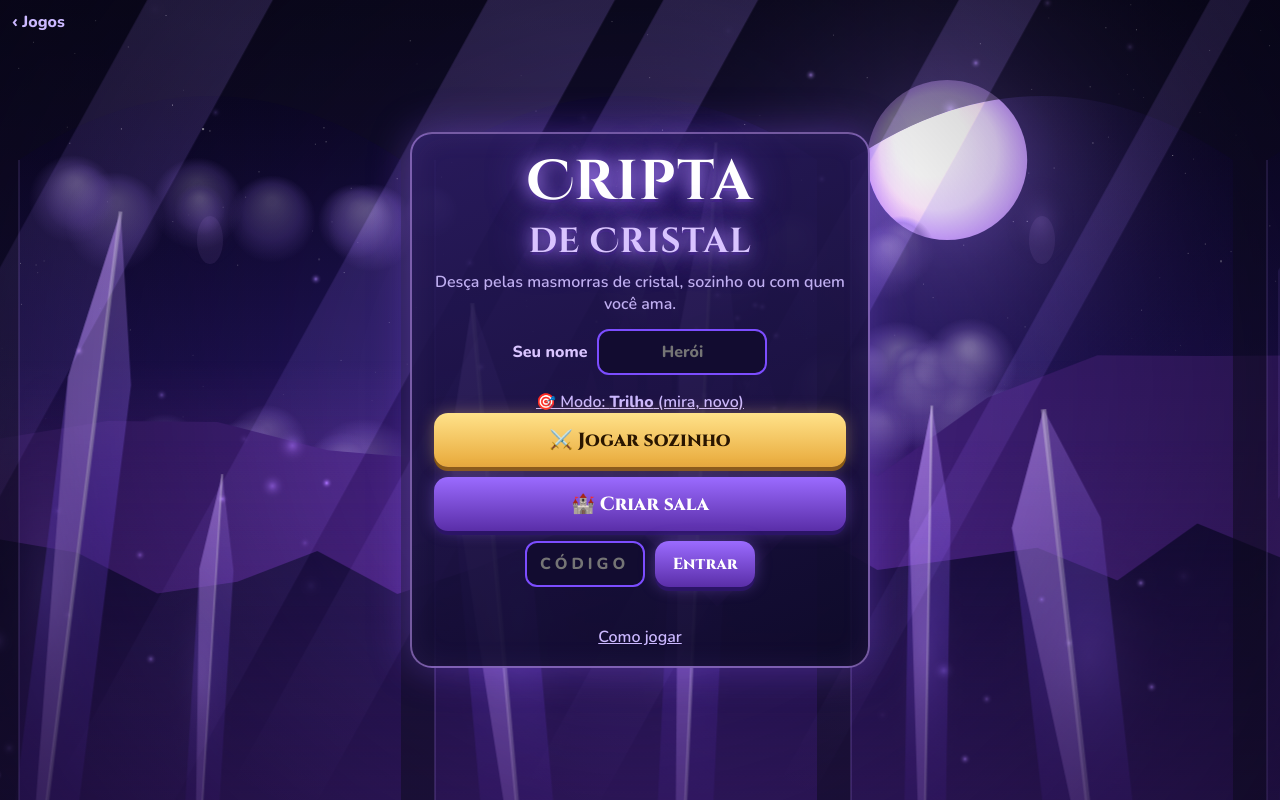
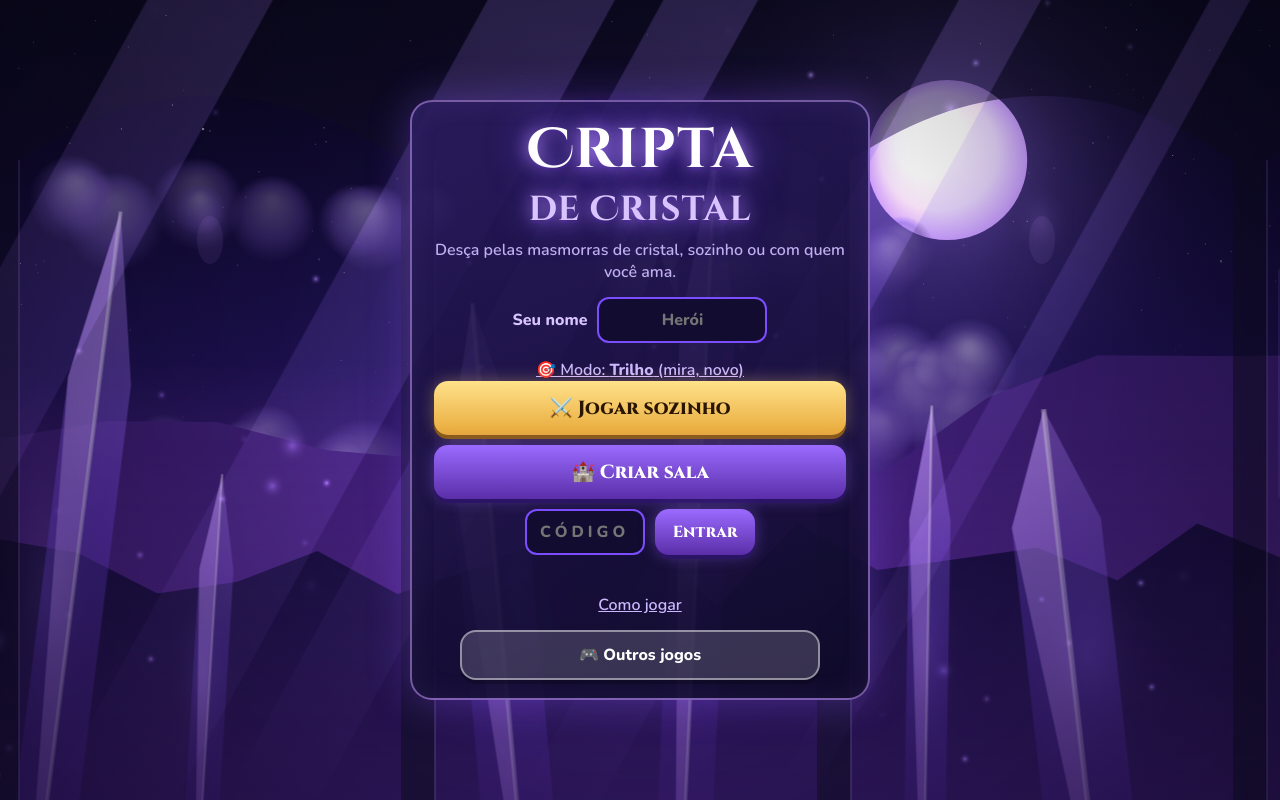
Before and after one commit to justletmein2/cripta-de-cristal, a plain HTML site: page public/index.html in a window 1280 px wide. Drawn offline with nearby package versions, Linux system fonts and the light colour scheme; animation ran at ten frames a second.

Commit message:
Menu principal: botão 'Outros jogos' pra voltar ao portal
Co-Authored-By: Claude Opus 5.5 <noreply@anthropic.com>
Claude-Session: https://claude.ai/code/session_01Vvd91Xi6SbDnBdJZp3ecd7

```diff
--- a/public/index.html
+++ b/public/index.html
@@ -32,8 +32,8 @@
     </div>
     <p id="erroInicio" class="erro"></p>
     <button class="link" id="bComo">Como jogar</button>
+    <a class="voltarHub" href="../">🎮 Outros jogos</a>
   </div>
-  <a class="voltarPortal" href="../">‹ Jogos</a>
 </section>
 
 <!-- ===== ESCOLHA DO HERÓI ===== -->
--- a/public/style.css
+++ b/public/style.css
@@ -117,3 +117,10 @@ body.touch .toque { display: block; }
 /* modo trilho: sem joystick nem botões de ação (o jogo é no dedo, direto na tela) */
 body.trilho #toque { display: none !important; }
 #bModo { margin-top: 4px; }
+
+/* botão de voltar pro hub (portal com todos os jogos) */
+.voltarHub { display: flex; align-items: center; justify-content: center; gap: 8px; width: 100%; max-width: 360px; margin: 14px auto 0;
+  padding: 12px 16px; border-radius: 16px; font: inherit; font-weight: 800; font-size: 16px; text-decoration: none;
+  color: #fff; background: rgba(255,255,255,.16); border: 2px solid rgba(255,255,255,.45); box-shadow: 0 4px 0 rgba(0,0,0,.22);
+  -webkit-tap-highlight-color: transparent; }
+.voltarHub:active { transform: translateY(3px); box-shadow: 0 1px 0 rgba(0,0,0,.22); }
```
